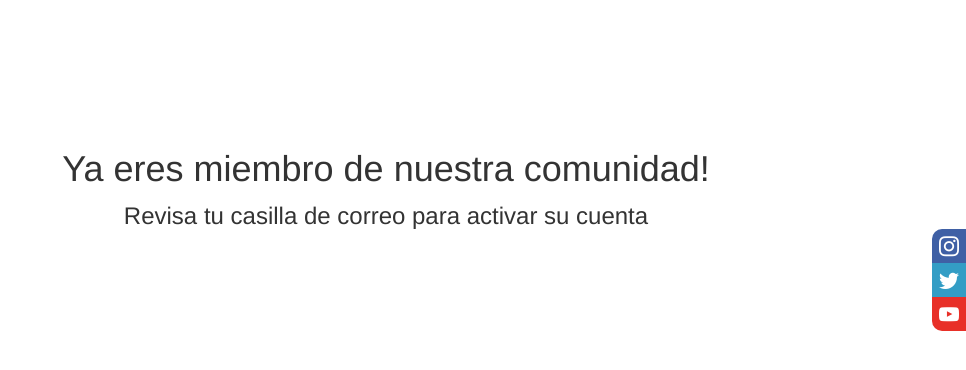
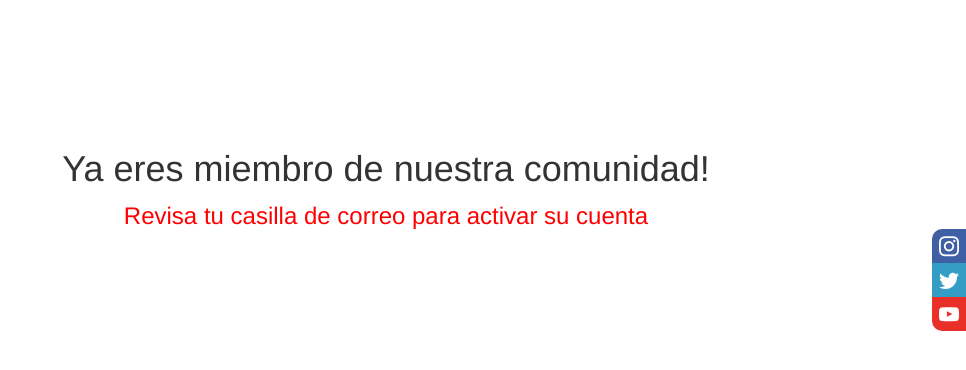
Before and after one commit to emilianososa93/IngenieriaWebFinal, a Django app: page /post/validation/ in a window 1280 px wide. Shown: the part 51-421 px from the top of the page, without its empty margins (314-1280 px from the left). Run offline with Django 3.2, Linux system fonts and the light colour scheme; some libraries are stand-ins or nearby versions; some web fonts are replaced.

```diff
--- a/blog/templates/blog/post_validation.html
+++ b/blog/templates/blog/post_validation.html
@@ -9,7 +9,7 @@
 		<center>
 			<div  style="font-size: 24; margin-top: 200px">
 				<h1>Ya eres miembro de nuestra comunidad!</h1>
-	    		<p>Revisa tu casilla de correo para activar su cuenta</p>
+	    		<p style="color: red">Revisa tu casilla de correo para activar su cuenta</p>
 			</div>
 
 		</center>
```
Also changed, not shown: db.sqlite3.
